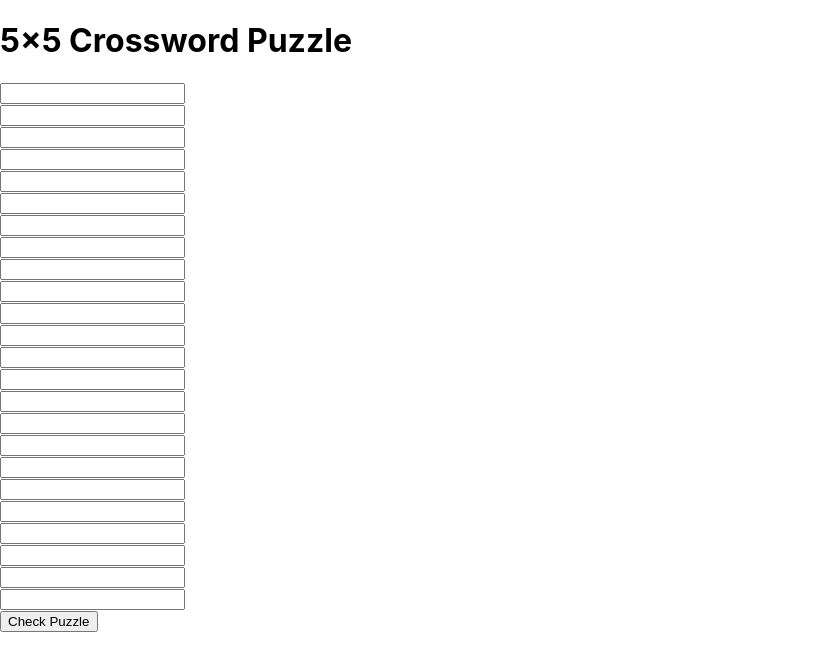
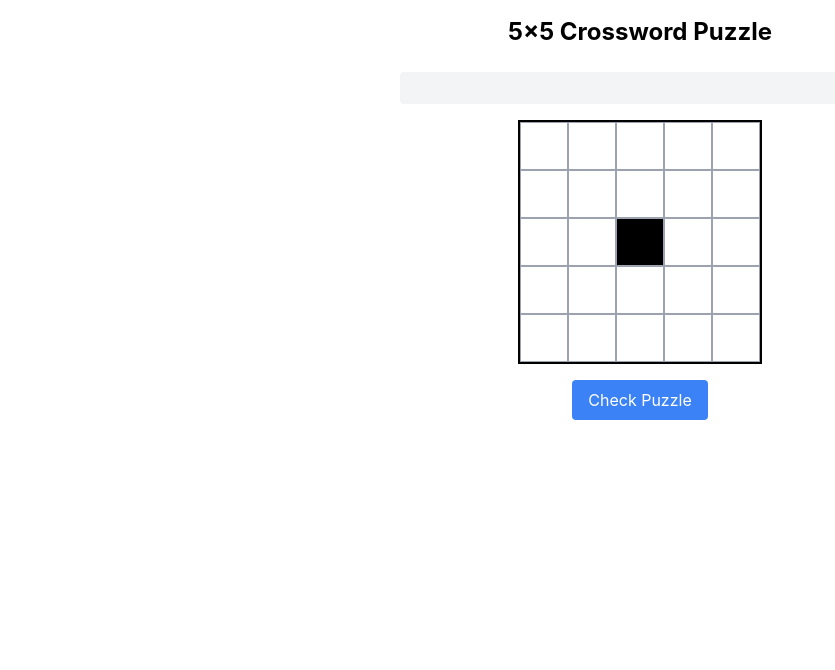
Before and after one commit to dotanrs/tashbezet, a React (Create React App) app: page / in a window 1280 px wide. Shown: the top 670 px of the page, without its empty margins (0-835 px from the left). Built offline with nearby package versions, Linux system fonts and the light colour scheme.

Commit message:
Tailwind

```diff
--- /dev/null
+++ b/postcss.config.js
@@ -0,0 +1,6 @@
+module.exports = {
+  plugins: {
+    tailwindcss: {},
+    autoprefixer: {},
+  },
+}
--- a/src/crossword-puzzle.tsx
+++ b/src/crossword-puzzle.tsx
@@ -1,4 +1,10 @@
 import React, { useState, useEffect, useRef } from 'react';
+
+type Cell = string | 'blank';
+type Grid = Cell[][];
+type Selected = { row: number | null; col: number | null };
+type CellStatus = boolean | null;
+type CellStatusGrid = CellStatus[][];
 
 const CrosswordPuzzle = () => {
   // Sample configuration - you would pass this in as a prop in a real implementation
@@ -9,7 +15,7 @@ const CrosswordPuzzle = () => {
       ['R', 'E', 'blank', 'I', 'A'],
       ['D', 'A', 'T', 'L', 'N'],
       ['S', 'M', 'A', 'S', 'H']
-    ],
+    ] as Grid,
     rowClues: [
       "Feline animals",
       "Actually existing",
@@ -27,18 +33,18 @@ const CrosswordPuzzle = () => {
   };
 
   // State for the user's input grid
-  const [userGrid, setUserGrid] = useState(Array(5).fill().map(() => Array(5).fill('')));
+  const [userGrid, setUserGrid] = useState<Grid>(Array(5).fill(null).map(() => Array(5).fill('')));
   // Track selected cell
-  const [selected, setSelected] = useState({ row: null, col: null });
+  const [selected, setSelected] = useState<Selected>({ row: null, col: null });
   // Status message
   const [message, setMessage] = useState('');
   // Track cell validation status
-  const [cellStatus, setCellStatus] = useState(Array(5).fill().map(() => Array(5).fill(null)));
+  const [cellStatus, setCellStatus] = useState<CellStatusGrid>(Array(5).fill(null).map(() => Array(5).fill(null)));
   // Flag to indicate if check was performed
   const [isChecked, setIsChecked] = useState(false);
 
   // Create refs for all cells
-  const cellRefs = useRef(Array(5).fill().map(() => Array(5).fill(null)));
+  const cellRefs = useRef<(HTMLInputElement | null)[][]>(Array(5).fill(null).map(() => Array(5).fill(null)));
 
   // Initialize the grid with empty cells (except for blanks)
   useEffect(() => {
@@ -49,18 +55,21 @@ const CrosswordPuzzle = () => {
   }, []);
 
   // Handle cell selection
-  const handleCellClick = (row, col) => {
+  const handleCellClick = (row: number, col: number) => {
     if (userGrid[row][col] !== 'blank') {
       setSelected({ row, col });
       // Focus the input if it's a valid cell
-      if (cellRefs.current[row][col]) {
-        cellRefs.current[row][col].focus();
+      const cellRef = cellRefs.current[row]?.[col];
+      if (cellRef) {
+        cellRef.focus();
+      } else {
+        console.log(`cellRef is null on {row} {col}`);
       }
     }
   };
 
   // Handle key input
-  const handleKeyInput = (row, col, value) => {
+  const handleKeyInput = (row: number, col: number, value: string) => {
     if (userGrid[row][col] === 'blank') return;
 
     // Allow only letters
@@ -91,7 +100,7 @@ const CrosswordPuzzle = () => {
   // Check if the puzzle is solved correctly
   const checkPuzzle = () => {
     let isCorrect = true;
-    const newCellStatus = Array(5).fill().map(() => Array(5).fill(null));
+    const newCellStatus = Array(5).fill(null).map(() => Array(5).fill(null)) as CellStatusGrid;
 
     for (let row = 0; row < 5; row++) {
       for (let col = 0; col < 5; col++) {
@@ -115,7 +124,7 @@ const CrosswordPuzzle = () => {
   };
 
   // Get the background color for a cell based on selection and validation status
-  const getCellBackgroundColor = (row, col, isSelected) => {
+  const getCellBackgroundColor = (row: number, col: number, isSelected: boolean) => {
     if (userGrid[row][col] === 'blank') {
       return 'bg-black';
     }
@@ -170,7 +179,7 @@ const CrosswordPuzzle = () => {
                   value={cell}
                   onChange={(e) => handleKeyInput(rowIndex, colIndex, e.target.value)}
                   className="w-full h-full text-center text-xl font-bold outline-none bg-transparent"
-                  maxLength="1"
+                  maxLength={1}
                 />
               )}
             </div>
```
Also changed, not shown: package.json (+3 -4 lines), 1 other file (tests, documents, lock files or other folders).
